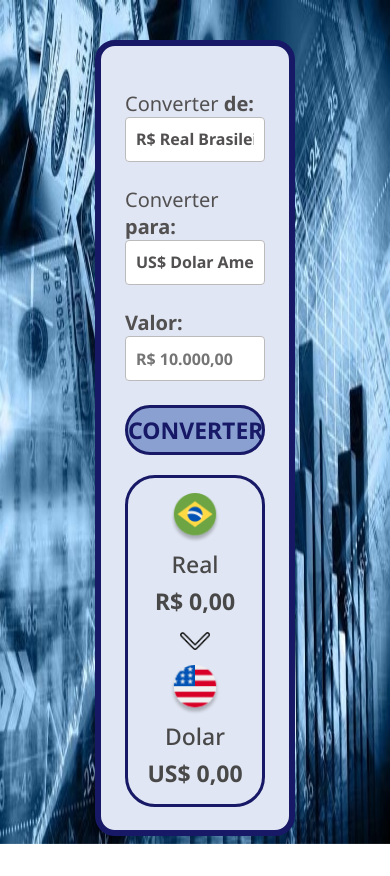
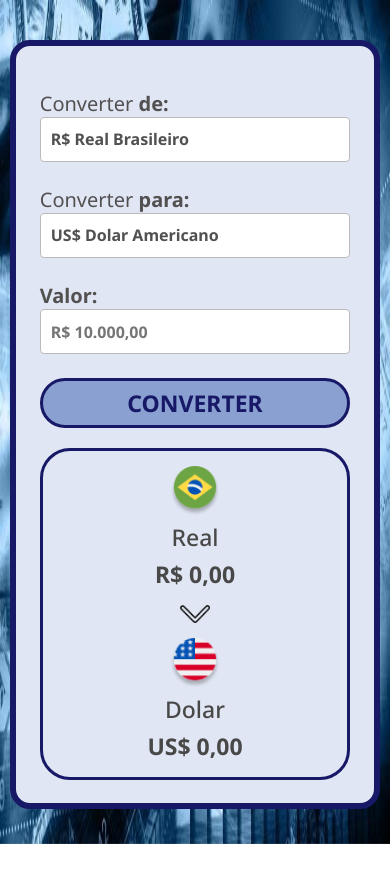
Before and after one commit to Jheehsummer/Conversor-de-Moeda, a plain HTML site: page index.html in a window 390 px wide. After the commit the page ends 849 px from the top, so only its background shows below. Drawn offline with Linux system fonts and the light colour scheme.

Commit message:
atualização de responsividade

```diff
--- a/style.css
+++ b/style.css
@@ -24,7 +24,8 @@
 }
 
 main {
-    width: 375px;
+    width: 95%;
+    max-width: 450px;
     background-color: #e0e6f3;
     border-radius: 20px;
     margin: 40px auto;
@@ -117,13 +118,3 @@ section {
     font-size: 23px;
 
 }
-
-@media (max-width: 600px){
-
-    main {
-        width: 200px;
-        height: auto;
-        margin: 30 auto;
-
-    }
-}
```
